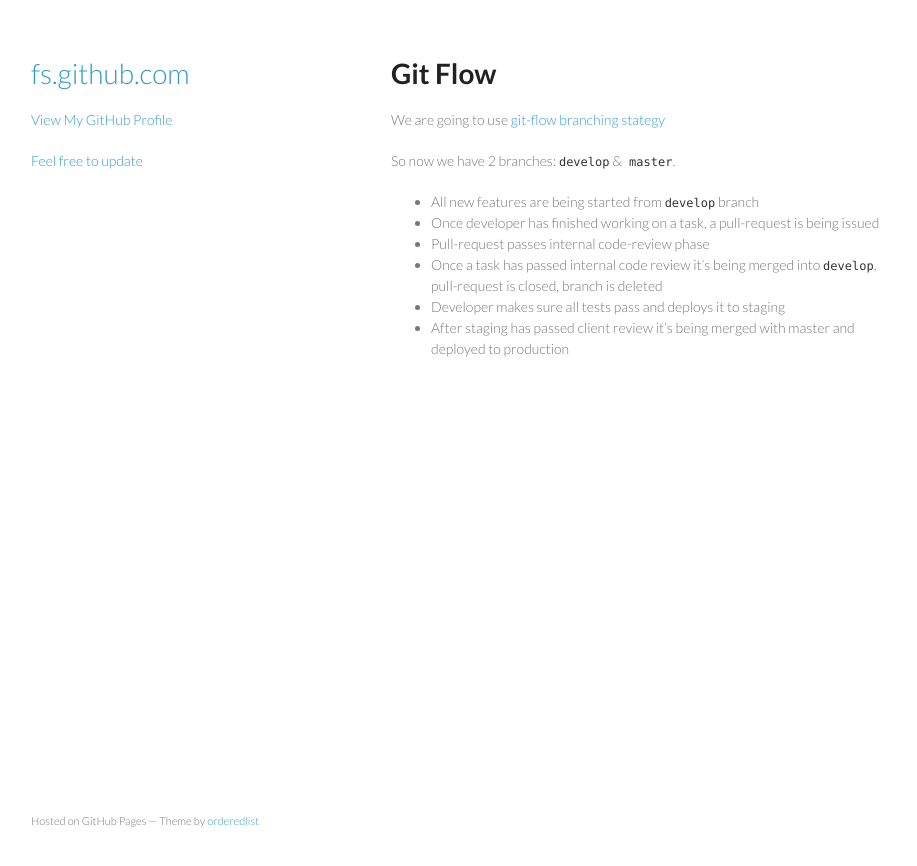
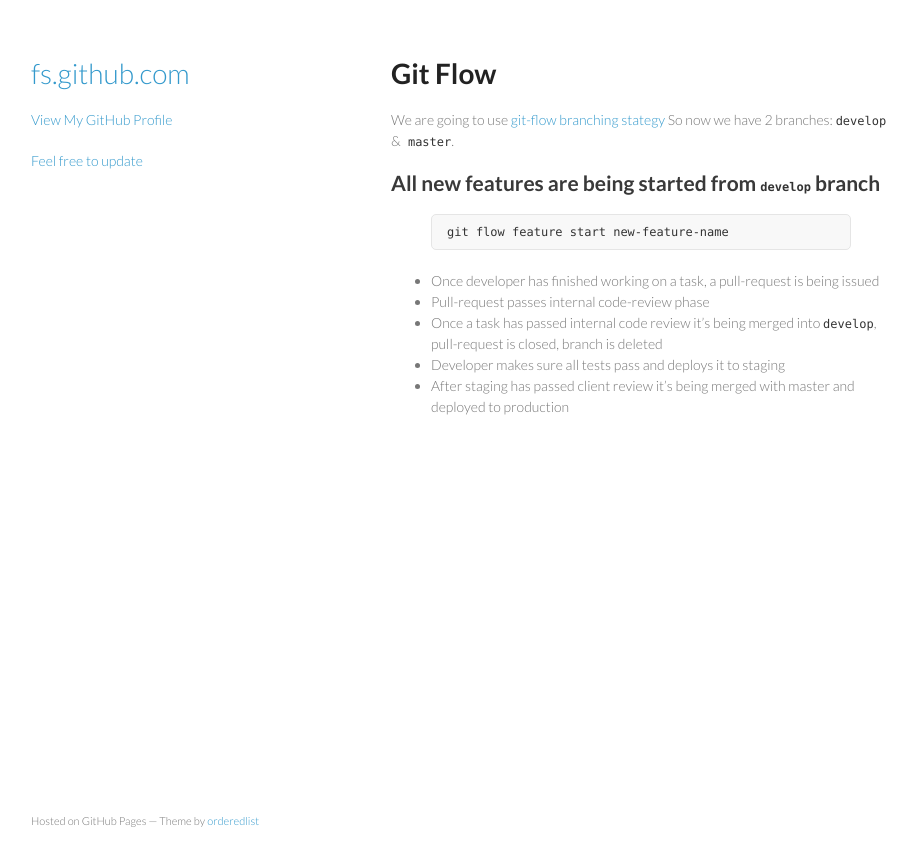
Before and after one commit to mike-burns/fs.github.com, a Jekyll site: the page built from git-flow.md, in a window 1280 px wide. Shown: the top 866 px of the page, without its empty margins (179-1096 px from the left). Built offline with Jekyll 4.4.1, drawn with Linux system fonts in a browser that asks for light colours.

Commit message:
Update git-flow.md

```diff
--- a/git-flow.md
+++ b/git-flow.md
@@ -6,10 +6,15 @@ Git Flow
 ========
 
 We are going to use [git-flow branching stategy](http://nvie.com/posts/a-successful-git-branching-model)
-
 So now we have 2 branches: `develop` &` master`.
 
-* All new features are being started from `develop` branch
+All new features are being started from `develop` branch
+--------------------------------------------------------
+
+{% highlight bash %}
+git flow feature start new-feature-name
+{% endhighlight %}
+
 * Once developer has finished working on a task, a pull-request is being issued
 * Pull-request passes internal code-review phase
 * Once a task has passed internal code review it's being merged into `develop`, pull-request is closed, branch is deleted
```
